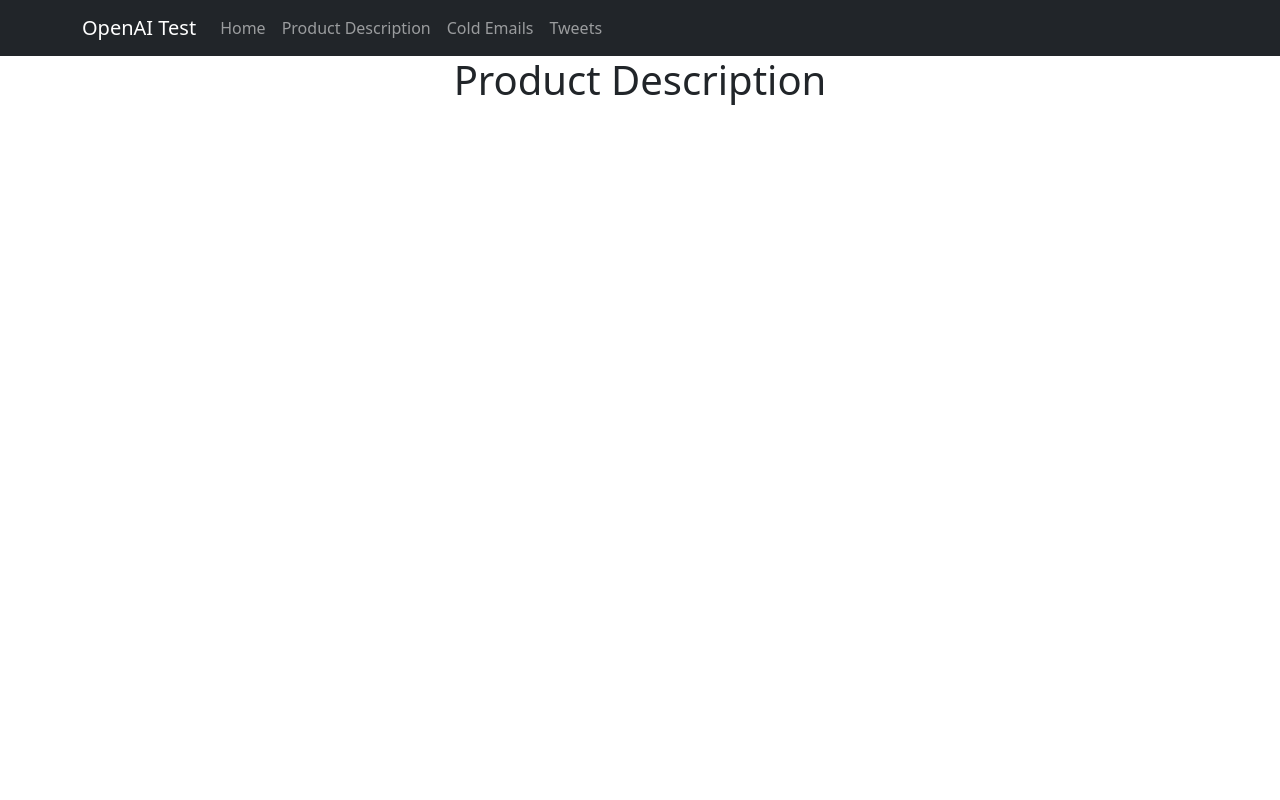
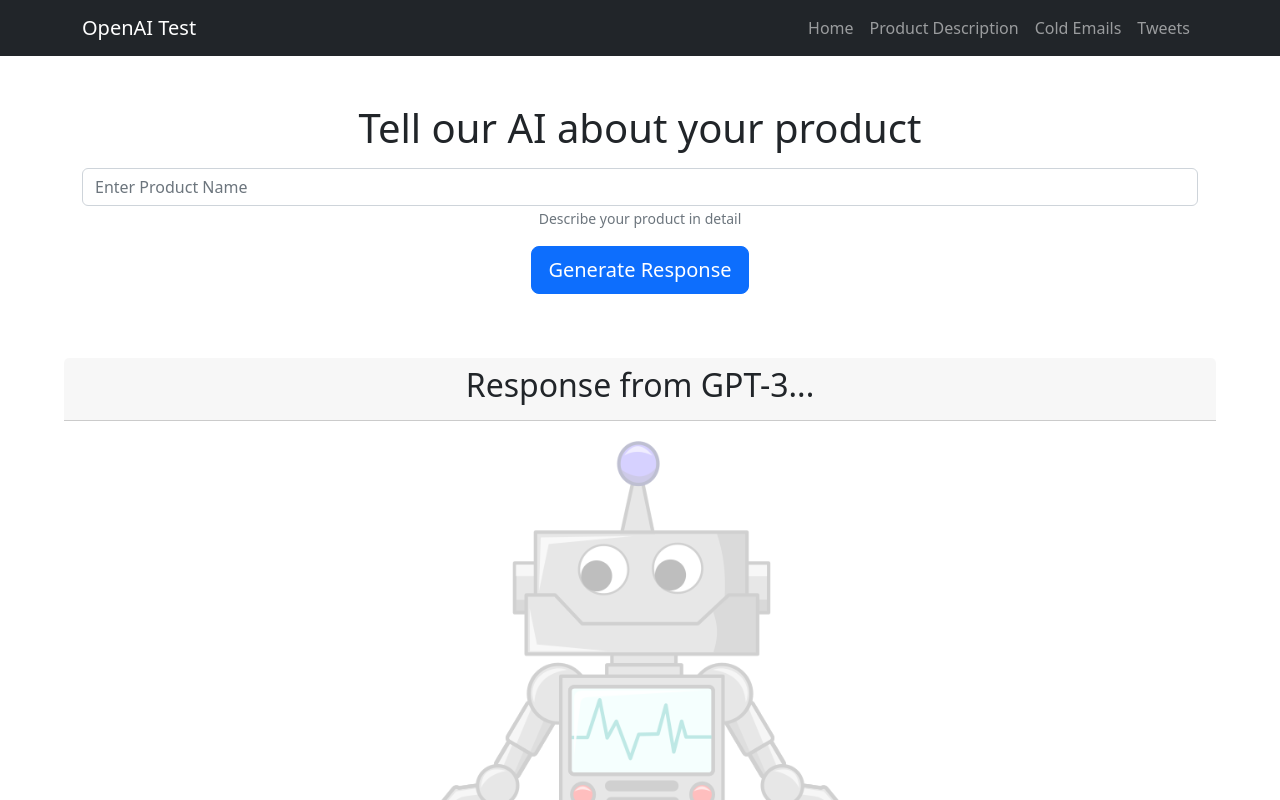
Before and after one commit to BHessel/open-AI-tools, a React (Create React App) app: page /product-desc in a window 1280 px wide. Shown: the top 800 px of the page. Built offline with nearby package versions, Linux system fonts and the light colour scheme.

Commit message:
prod-desc complete for MVP

```diff
--- a/src/App.css
+++ b/src/App.css
@@ -42,6 +42,30 @@
   padding: 5px;
 }
 
-.card-top {
-  margin-top: 15px;
+.card-spacing {
+  margin: 25px 0px;
 }
+
+.pad-bottom {
+  margin-bottom: 15px;
+}
+
+.carousel-control-next, .carousel-control-prev {
+  visibility: hidden;
+}
+
+.carousel-indicators {
+  visibility: hidden;
+}
+
+.response-card {
+  padding: 48px;
+}
+
+.card-img-bottom {
+  /* padding: 20px 0px 0px 0px; */
+  margin-top: 20px;
+  object-fit: contain;
+  height: 500px;
+  opacity: .25;
+}
--- a/src/components/Display.js
+++ b/src/components/Display.js
@@ -7,10 +7,10 @@ const Display = (props) => {
   const { image, title, text, program } = props;
 
   return (
-    <div>
-      <Card style={{ width: "18rem" }}>
+    <>
+      <Card>
         <Card.Img variant="top" src={image} style={{height: "215px"}}/>
-        <Card.Body style={{height: "180px"}}>
+        <Card.Body varient="bottom" style={{height: "170px"}}>
           <Card.Title>{title}</Card.Title>
           <Card.Text>{text}</Card.Text>
           <Link to={program}>
@@ -18,7 +18,7 @@ const Display = (props) => {
           </Link>
         </Card.Body>
       </Card>
-    </div>
+    </>
   );
 };
 
--- a/src/components/Home.js
+++ b/src/components/Home.js
@@ -11,7 +11,7 @@ const Home = () => {
   return (
     <div>
         <Carousel interval={null}>
-          <Carousel.Item>
+          <Carousel.Item className="flex justify-content-center">
             <img className="d-block w-100" src={logo} alt="Open AI" />
           </Carousel.Item>
           <Carousel.Caption>
@@ -20,11 +20,11 @@ const Home = () => {
             </h3>
           </Carousel.Caption>
         </Carousel>
-      <Container className="card-top">
+      <Container className="card-spacing">
         <Row>
           {cardData.map((card) => {
             return (
-              <Col>
+              <Col lg={4}>
                 <Display
                   title={card.title}
                   text={card.text}
--- a/src/components/Navigation.js
+++ b/src/components/Navigation.js
@@ -11,7 +11,7 @@ const Navigation = () => {
         <Container>
           <Navbar.Brand href="/">OpenAI Test</Navbar.Brand>
           <Navbar.Toggle aria-controls="basic-navbar-nav" />
-          <Nav className="me-auto">
+          <Nav>
             <Nav.Link href="/">Home</Nav.Link>
             <Nav.Link href="product-desc">Product Description</Nav.Link>
             <Nav.Link href="cold-emails">Cold Emails</Nav.Link>
--- a/src/components/ProductDesc.js
+++ b/src/components/ProductDesc.js
@@ -1,11 +1,72 @@
-import React from 'react';
+import React, { useState, useRef } from "react";
+import Container from "react-bootstrap/Container";
+import Form from "react-bootstrap/Form";
+import Button from "react-bootstrap/Button";
+import Card from "react-bootstrap/Card";
+import Robot from "../images/Cartoon_Robot.png";
+const { Configuration, OpenAIApi } = require("openai");
 
 const ProductDesc = () => {
-    return (
-        <div>
-            <h1>Product Description</h1>
-        </div>
-    );
-}
+  const [robotResponse, setRobotResponse] = useState("");
+  const productNameRef = useRef();
+
+  const handleSubmit = async (e) => {
+    e.preventDefault();
+
+    const configuration = new Configuration({
+      apiKey: process.env.REACT_APP_OPENAI_KEY,
+    });
+    const openai = new OpenAIApi(configuration);
+
+    const response = await openai.createCompletion({
+      model: "text-davinci-002",
+      prompt: `Generate an informative product description for the following product: ${productNameRef.current.value}`,
+      temperature: 0.7,
+      max_tokens: 256,
+      top_p: 1,
+      frequency_penalty: 0,
+      presence_penalty: 0,
+    });
+    setRobotResponse(response.data.choices[0].text);
+  };
+
+  return (
+    <div>
+      <Container>
+        <Form onSubmit={(e) => handleSubmit(e)}>
+          <Form.Group className="mt-5 mb-3">
+            <Form.Label>
+              <h1>Tell our AI about your product</h1>
+            </Form.Label>
+            <Form.Control
+              ref={productNameRef}
+              type="text"
+              name="productName"
+              placeholder="Enter Product Name"
+            />
+            <Form.Text>Describe your product in detail</Form.Text>
+          </Form.Group>
+
+          <Button variant="primary" size="lg" type="submit">
+            Generate Response
+          </Button>
+        </Form>
+      </Container>
+
+      <Card className="border-0 response-card">
+        <Card.Body>
+          <Card.Header>
+            <h2>Response from GPT-3...</h2>
+          </Card.Header>
+          {robotResponse ? (
+            <Card.Text>{robotResponse}</Card.Text>
+          ) : (
+            <Card.Img variant="bottom" src={Robot} />
+          )}
+        </Card.Body>
+      </Card>
+    </div>
+  );
+};
 
 export default ProductDesc;
```
Also changed, not shown: src/images/Cartoon_Robot.png (added).
